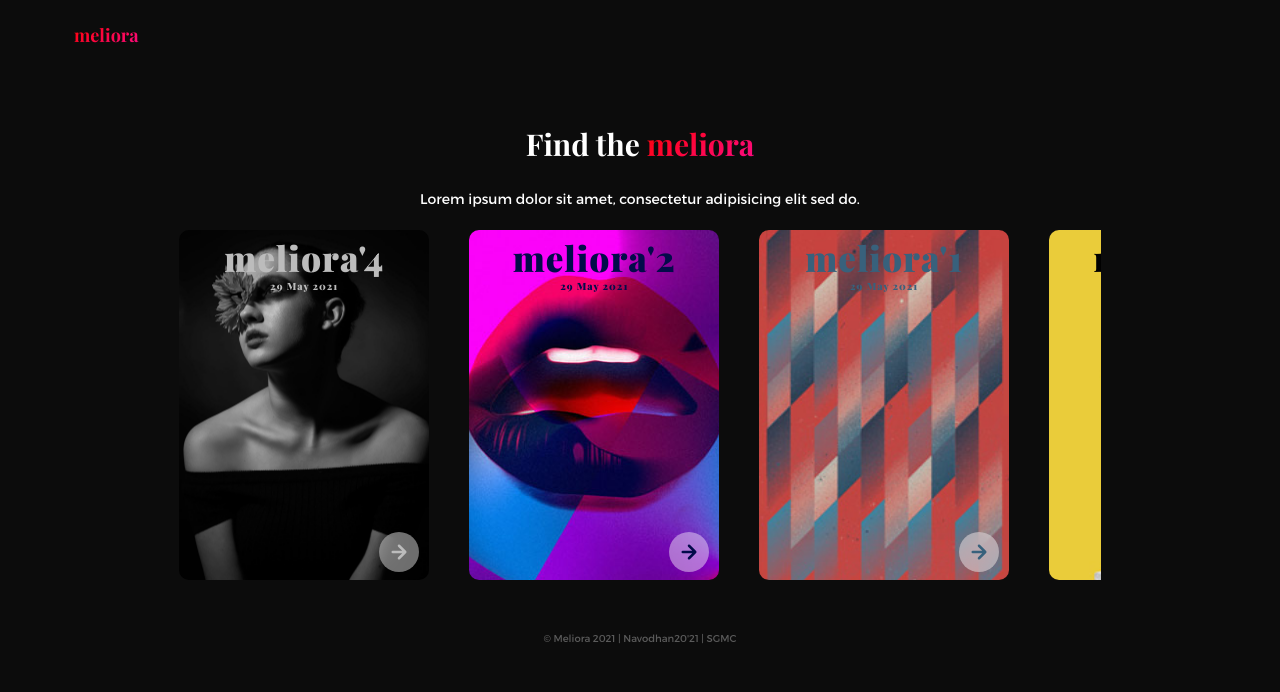
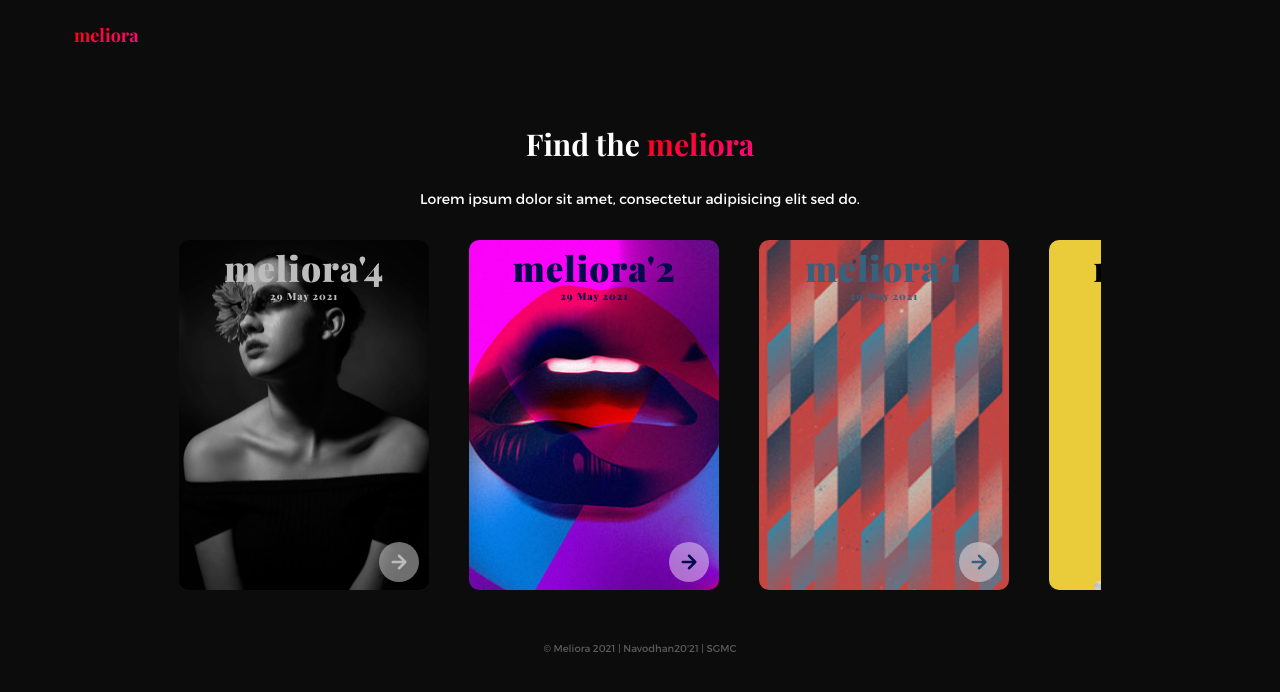
Before and after one commit to Lapidify/meliora, a Jekyll site: the page built from index.html, in a window 1280 px wide. Shown: the top 692 px of the page. Built offline with Jekyll 4.4.1, drawn with Linux system fonts in a browser that asks for light colours; some web fonts are replaced.

Commit message:
Upating theme bugs

```diff
--- a/_includes/header.html
+++ b/_includes/header.html
@@ -2,5 +2,4 @@
     <a class="header--logo" href="#0">
       <p class="gradient-text" style="font-family: 'Playfair Display', serif;">meliora</p>
     </a>
-    <button class="header--cta cta">Hire Us</button>
 </header>
--- a/_includes/magazine.html
+++ b/_includes/magazine.html
@@ -1,7 +1,7 @@
 <div class="l-section">
     <div class="work">
       <h2 style="font-family: 'Playfair Display', serif;">Find the <span class="gradient-text">meliora</span></h2>
-      <span style="text-align: center;">Lorem ipsum dolor sit amet, consectetur adipisicing elit sed do.</span>
+      <span style="text-align: center; margin-bottom: 10px;">Lorem ipsum dolor sit amet, consectetur adipisicing elit sed do.</span>
       <div class="work--lockup">
 
         <!-- Sliders -->
@@ -10,8 +10,3 @@
       </div>
     </div>
 </div>
-<footer>
-    <span class="footer--meliora" style="position: relative; display: block; margin-top: 30px; color: #5b5b5b; font-size: 10px; text-align: center; width: 100%;">
-        &copy; Meliora 2021 | Navodhan20'21 | SGMC
-    </span>
-</footer>
--- a/_includes/slider.html
+++ b/_includes/slider.html
@@ -1,4 +1,4 @@
-<div class="main-carousel" data-flickity='{ "cellAlign": "left", "contain": true }'>
+<div class="main-carousel">
     {% for magazine in site.magazine %}
     <div class="carousel-cell">
         <div class="magazine--cover" style="background: url('{{ site.baseurl }}{{ magazine.featured_image }}');background-size: cover;background-position: center;">
--- a/_layouts/default.html
+++ b/_layouts/default.html
@@ -18,6 +18,11 @@
 
     {{ content }}
 
+    <footer>
+      <span class="footer--meliora" style="position: relative; display: block; margin-top: 30px; margin-bottom: 10px; color: #5b5b5b; font-size: 10px; text-align: center; width: 100%;">
+          &copy; Meliora 2021 | Navodhan20'21 | SGMC
+      </span>
+   </footer>
 <script src="https://ajax.googleapis.com/ajax/libs/jquery/2.2.4/jquery.min.js"></script>
 <script>window.jQuery || document.write('<script src="assets/js/vendor/jquery-2.2.4.min.js"><\/script>')</script>
 <script src="assets/js/functions-min.js"></script>
--- a/assets/css/flickity_design.css
+++ b/assets/css/flickity_design.css
@@ -9,6 +9,11 @@
     }
 }
 
+@media (max-width: 320px) {
+    .carousel-cell {
+        margin: 10px;
+    }
+}
 /* Magazine Design */
 .magazine--cover {
     width: 250px;
--- a/index.html
+++ b/index.html
@@ -10,7 +10,7 @@ layout: default
   </a>
   <p class="device-notification--message">Global has so much to offer that we must request you orient your device to portrait or find a larger screen. You won't be disappointed.</p>
 </div>
-<div class="container"><div class="outer-nav--return"></div>
+<div class="container">
 <div class="l-wrapper">
 
   <!-- Header -->
```
